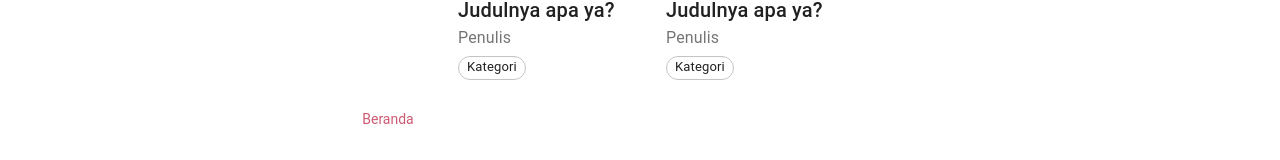
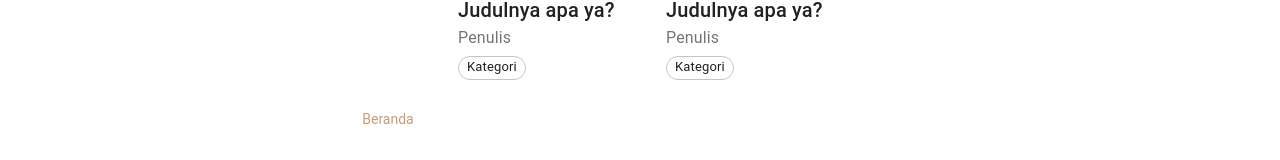
Before and after one commit to Emuajiz/libry, a React (Create React App) app in the folder frontend/: page / in a window 1280 px wide. Shown: the part 640-800 px from the top of the page. Built offline with nearby package versions, Linux system fonts and the light colour scheme.

Commit message:
Fix color name

```diff
--- a/frontend/src/App.js
+++ b/frontend/src/App.js
@@ -17,8 +17,8 @@ const containerStyles = {
 
 let theme = createMuiTheme({
   palette: {
-      primary: { main: '#CC5A71' },
-      secondary: { main: '#C89B7B' },
+    secondary: { main: '#CC5A71' },
+      primary: { main: '#C89B7B' },
   },
 });
 theme = responsiveFontSizes(theme);
--- a/frontend/src/components/BookList.js
+++ b/frontend/src/components/BookList.js
@@ -1,11 +1,9 @@
 import React from 'react';
-import { createMuiTheme, responsiveFontSizes, makeStyles } from '@material-ui/core/styles';
+import { makeStyles } from '@material-ui/core/styles';
 import { GridList, GridListTile, CardContent, CardMedia, Typography, Chip } from '@material-ui/core'
 
-let theme = createMuiTheme();
-theme = responsiveFontSizes(theme);
 
-const useStyles = makeStyles({
+const useStyles = makeStyles((theme) => ({
     root: {
         minWidth: 120,
         maxWidth: '100%',
@@ -37,7 +35,7 @@ const useStyles = makeStyles({
     Title: {
         marginBottom: theme.spacing(2),
     },
-});
+}));
 
 export default function Booklist() {
     const classes = useStyles();
--- a/frontend/src/components/Botnav.js
+++ b/frontend/src/components/Botnav.js
@@ -8,7 +8,6 @@ import bookIcon from '@iconify/icons-ps/book';
 import roundFavoriteBorder from '@iconify/icons-ic/round-favorite-border';
 import bxUserCircle from '@iconify/icons-bx/bx-user-circle';
 
-const primary = '#CC5A71';
 const secondary = '#C89B7B';
 
 const useStyles = makeStyles({
--- a/frontend/src/components/Home.js
+++ b/frontend/src/components/Home.js
@@ -28,7 +28,7 @@ export default function Home() {
             <Booklist />
             <Typography variant='h5' component='h2' className={classes.spaceTop}>Buku pilihan untumu</Typography>
             <Booklist />
-            <Button fullWidth variant='contained' size='medium' color='primary' className={classes.spaceTop}>
+            <Button fullWidth variant='contained' size='medium' color='secondary' className={classes.spaceTop}>
                 Lainnya
             </Button>
         </div>
```
